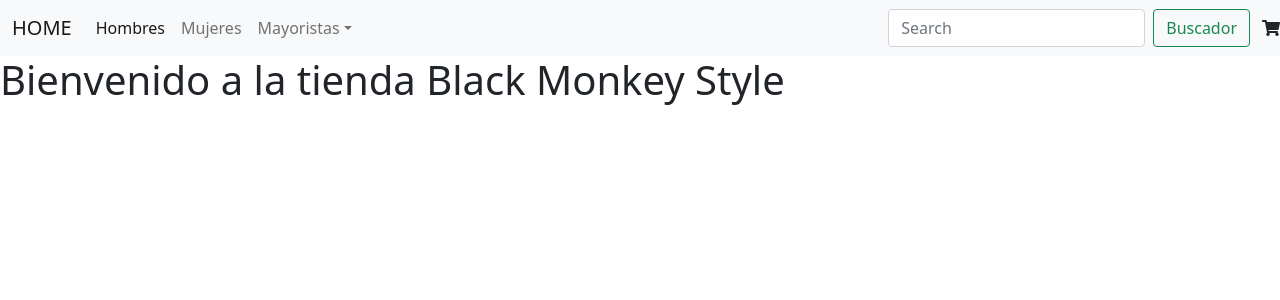
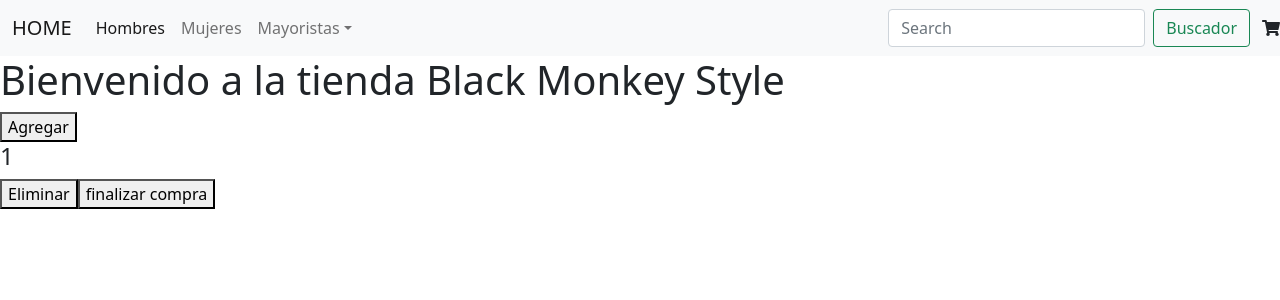
Before and after one commit to Analia-Ribero/ecommerce-coder, a React (Create React App) app: page / in a window 1280 px wide. Shown: the top 300 px of the page. Built offline with nearby package versions, Linux system fonts and the light colour scheme.

Commit message:
incorporacion del contador

```diff
--- a/src/App.js
+++ b/src/App.js
@@ -2,6 +2,8 @@
 import 'bootstrap/dist/css/bootstrap.min.css';
 import NavBar from './component/NavBar';
 import ItemListConteiner from './ItemListContainer/ItemListConteiner';
+import ItemCount from './component/ItemCount/ItemCount'
+
 
 function App() {
   return (
@@ -10,6 +12,9 @@
     <ItemListConteiner
     greeting= "Bienvenido a la tienda Black Monkey Style"
     />
+    <ItemCount
+    initial={1}
+    stock={10}/>
     </div>
   );
 }
--- /dev/null
+++ b/src/component/ItemCount/ItemCount.jsx
@@ -0,0 +1,26 @@
+import React, {useState} from 'react';
+
+export default function ItemCount({stock,initial}) {
+    let [count,setCount]= useState (initial)
+
+    function aumentar (){
+        if(count<stock){
+        setCount (count+1)}
+    }
+    function disminuir (){
+    if(count >1){
+        setCount (count-1)
+    }
+    }
+    function onAdd (){
+        alert ("Se agregaron"+count+ "productos al carrito");
+    }
+
+  return (
+ <div>
+     <button onClick={aumentar}>Agregar</button>
+     <h4>{count}</h4>
+     <button onClick={disminuir}>Eliminar</button>
+     <button onClick={onAdd}>finalizar compra</button>
+ </div>);
+}
```
